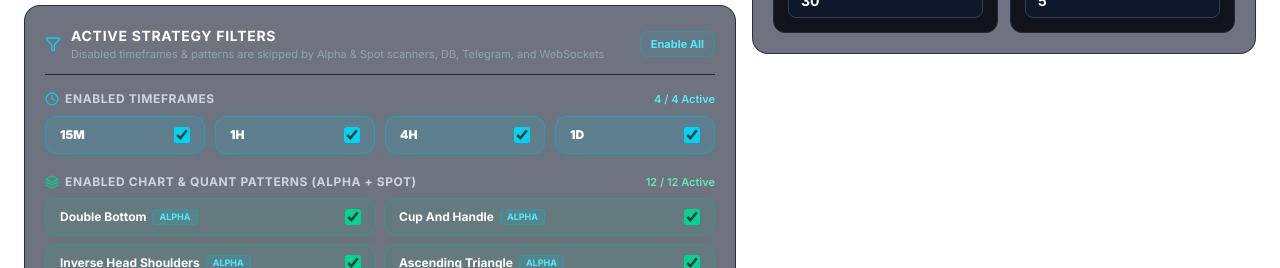
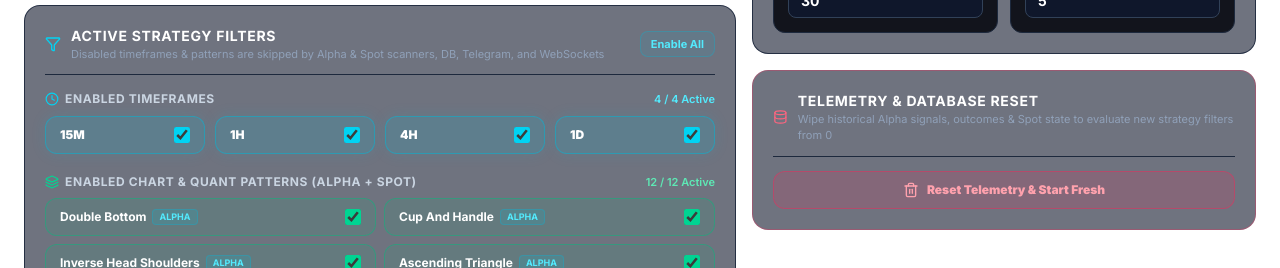
Before and after one commit to Haseeb0000789/alpha-whale-dashboard, a Next.js app: page /settings in a window 1280 px wide. Shown: the part 684-952 px from the top of the page. Built offline with nearby package versions, Linux system fonts and the light colour scheme; no server answers.

Commit message:
feat: add telemetry DB reset control in settings and cap 4h/1d R:R targets

```diff
--- a/app/settings/page.tsx
+++ b/app/settings/page.tsx
@@ -27,6 +27,9 @@ import {
   Filter,
   Clock,
   Layers,
+  Database,
+  Trash2,
+  Loader2,
 } from "lucide-react";
 
 const SPOT_QUANT_PATTERNS = new Set([
@@ -37,7 +40,7 @@ const SPOT_QUANT_PATTERNS = new Set([
 ]);
 
 export default function ControlCenterPage() {
-  const { settings, saveBotSettings } = useDashboardSocket();
+  const { settings, saveBotSettings, resetTelemetryData } = useDashboardSocket();
 
   // Local form draft overlaid on global WebSocket/localStorage settings
   const [draft, setDraft] = useState<Partial<BotSettings> | null>(null);
@@ -55,6 +58,10 @@ export default function ControlCenterPage() {
   }, [settings, draft]);
 
   const [isSaving, setIsSaving] = useState<boolean>(false);
+  const [confirmWipe, setConfirmWipe] = useState<boolean>(false);
+  const [isWiping, setIsWiping] = useState<boolean>(false);
+  const [wipeBanner, setWipeBanner] = useState<string | null>(null);
+  const confirmWipeTimerRef = useRef<ReturnType<typeof setTimeout> | null>(null);
   const [toast, setToast] = useState<{
     message: string;
     variant: "synced" | "local";
@@ -77,8 +84,50 @@ export default function ControlCenterPage() {
       if (toastTimerRef.current) {
         clearTimeout(toastTimerRef.current);
       }
+      if (confirmWipeTimerRef.current) {
+        clearTimeout(confirmWipeTimerRef.current);
+      }
     };
   }, []);
+
+  const handleResetTelemetryClick = async () => {
+    if (isWiping) return;
+
+    if (!confirmWipe) {
+      setConfirmWipe(true);
+      setWipeBanner(null);
+      if (confirmWipeTimerRef.current) {
+        clearTimeout(confirmWipeTimerRef.current);
+      }
+      confirmWipeTimerRef.current = setTimeout(() => {
+        setConfirmWipe(false);
+        confirmWipeTimerRef.current = null;
+      }, 5000);
+      return;
+    }
+
+    if (confirmWipeTimerRef.current) {
+      clearTimeout(confirmWipeTimerRef.current);
+      confirmWipeTimerRef.current = null;
+    }
+    setConfirmWipe(false);
+    setIsWiping(true);
+
+    const ok = await resetTelemetryData();
+    setIsWiping(false);
+
+    if (ok) {
+      const successMsg =
+        "✅ Database & Spot Registry wiped! Tracking fresh signals from 0.";
+      setWipeBanner(successMsg);
+      showToast(successMsg, "synced");
+    } else {
+      showToast(
+        "⚠️ Failed to wipe telemetry — check backend connection.",
+        "local"
+      );
+    }
+  };
 
   const updateField = <K extends keyof BotSettings>(
     key: K,
@@ -609,6 +658,54 @@ export default function ControlCenterPage() {
               </div>
             </div>
           </div>
+
+          {/* Telemetry & Database Reset */}
+          <div className="rounded-2xl border border-rose-500/30 bg-slate-900/60 p-5 backdrop-blur-xl space-y-3.5">
+            <div className="flex items-center justify-between border-b border-slate-800 pb-3">
+              <div className="flex items-center gap-2.5">
+                <Database className="h-4 w-4 text-rose-400" />
+                <div>
+                  <h2 className="text-sm font-bold uppercase tracking-wider text-white">
+                    Telemetry &amp; Database Reset
+                  </h2>
+                  <p className="text-[11px] text-slate-400">
+                    Wipe historical Alpha signals, outcomes &amp; Spot state to evaluate new strategy filters from 0
+                  </p>
+                </div>
+              </div>
+            </div>
+
+            {wipeBanner && (
+              <div className="rounded-xl border border-emerald-500/40 bg-emerald-500/15 px-3.5 py-2.5 text-xs font-bold text-emerald-300">
+                {wipeBanner}
+              </div>
+            )}
+
+            <button
+              type="button"
+              onClick={handleResetTelemetryClick}
+              disabled={isWiping}
+              className={`flex w-full items-center justify-center gap-2 rounded-xl border px-4 py-2.5 text-xs font-black transition disabled:opacity-60 ${
+                confirmWipe
+                  ? "border-amber-400/70 bg-amber-500/20 text-amber-200 shadow-[0_0_20px_rgba(245,158,11,0.25)] hover:bg-amber-500/30"
+                  : "border-rose-500/40 bg-rose-500/15 text-rose-300 hover:border-rose-400/60 hover:bg-rose-500/25 hover:text-white"
+              }`}
+            >
+              {isWiping ? (
+                <>
+                  <Loader2 className="h-4 w-4 animate-spin text-rose-300" />
+                  <span>Wiping Database &amp; Spot Registry...</span>
+                </>
+              ) : confirmWipe ? (
+                <span>⚠️ Click Again to Confirm Full DB Wipe</span>
+              ) : (
+                <>
+                  <Trash2 className="h-4 w-4" />
+                  <span>Reset Telemetry &amp; Start Fresh</span>
+                </>
+              )}
+            </button>
+          </div>
         </div>
       </form>
 
--- a/context/DashboardSocketContext.tsx
+++ b/context/DashboardSocketContext.tsx
@@ -157,6 +157,7 @@ interface DashboardSocketState {
   lastUpdated: string | null;
   triggerRefresh: () => void;
   saveBotSettings: (newSettings: BotSettings) => Promise<boolean>;
+  resetTelemetryData: () => Promise<boolean>;
 }
 
 const DashboardSocketContext = createContext<DashboardSocketState>({
@@ -170,6 +171,7 @@ const DashboardSocketContext = createContext<DashboardSocketState>({
   lastUpdated: null,
   triggerRefresh: () => {},
   saveBotSettings: async () => false,
+  resetTelemetryData: async () => false,
 });
 
 export const useDashboardSocket = () => useContext(DashboardSocketContext);
@@ -566,9 +568,24 @@ export function DashboardSocketProvider({
                 );
               }
               if (Array.isArray(payload.spot_signals)) {
-                setSpotSignals((prev) =>
-                  mergeSignalStream(prev, payload.spot_signals, activeCfg, true)
-                );
+                const isResetSnapshot =
+                  payload.spot_signals.length === 0 &&
+                  Array.isArray(payload.signals) &&
+                  payload.signals.length === 0 &&
+                  payload.stats?.total_signals === 0;
+                if (isResetSnapshot) {
+                  knownSpotKeysRef.current.clear();
+                  setSpotSignals([]);
+                } else {
+                  setSpotSignals((prev) =>
+                    mergeSignalStream(
+                      prev,
+                      payload.spot_signals,
+                      activeCfg,
+                      true
+                    )
+                  );
+                }
               }
               if (payload.stats) setStats(payload.stats);
               if (Array.isArray(payload.walls)) setWalls(payload.walls);
@@ -688,6 +705,47 @@ export function DashboardSocketProvider({
     []
   );
 
+  const resetTelemetryData = useCallback(async (): Promise<boolean> => {
+    const apiBase = resolveApiBase();
+    try {
+      const res = await fetch(`${apiBase}/api/settings/reset-telemetry`, {
+        method: "POST",
+      });
+      if (!res.ok) return false;
+
+      knownAlphaKeysRef.current.clear();
+      knownSpotKeysRef.current.clear();
+      lastSpotFallbackFetchRef.current = Date.now();
+      setSignals([]);
+      setSpotSignals([]);
+      setStats((prev) =>
+        prev
+          ? {
+              ...prev,
+              total_signals: 0,
+              finalized: 0,
+              win_rate_pct: 0,
+              tp1_rate_pct: 0,
+              tp2_rate_pct: 0,
+              breakeven_rate_pct: 0,
+              sl_rate_pct: 0,
+              wall_backed_win_rate_pct: 0,
+              avg_max_gain_pct: 0,
+              avg_max_drawdown_pct: 0,
+              by_structure: [],
+              by_timeframe: [],
+            }
+          : null
+      );
+
+      triggerRefresh();
+      await fetchInitialHttpSnapshot();
+      return true;
+    } catch {
+      return false;
+    }
+  }, [fetchInitialHttpSnapshot, triggerRefresh]);
+
   const contextValue = useMemo<DashboardSocketState>(
     () => ({
       signals,
@@ -700,6 +758,7 @@ export function DashboardSocketProvider({
       lastUpdated,
       triggerRefresh,
       saveBotSettings,
+      resetTelemetryData,
     }),
     [
       signals,
@@ -712,6 +771,7 @@ export function DashboardSocketProvider({
       lastUpdated,
       triggerRefresh,
       saveBotSettings,
+      resetTelemetryData,
     ]
   );
 
```
